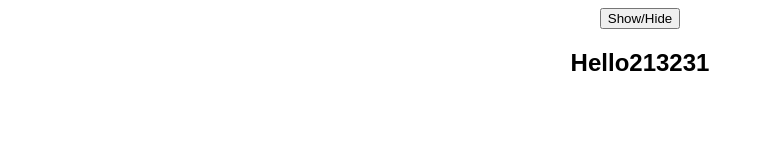
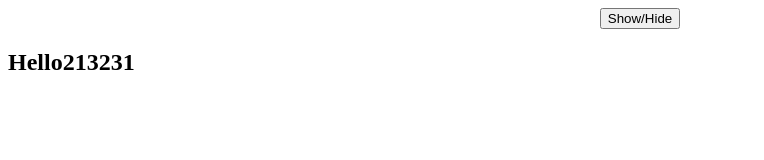
Before and after one commit to kcoulsy/level2react, a React app: page / in a window 1280 px wide. Both pictures are taken after a click on the button "Show/Hide". Shown: the whole page, without its empty margins (0-764 px from the left). Built offline with nearby package versions, Linux system fonts and the light colour scheme.

Commit message:
Created a portal component

```diff
--- a/public/index.html
+++ b/public/index.html
@@ -1,16 +1,18 @@
 <!DOCTYPE html>
 <html lang="en">
-
   <head>
-	<meta charset="utf-8">
-	<meta name="viewport" content="width=device-width, initial-scale=1, shrink-to-fit=no">
-	<meta name="theme-color" content="#000000">
+    <meta charset="utf-8" />
+    <meta
+      name="viewport"
+      content="width=device-width, initial-scale=1, shrink-to-fit=no"
+    />
+    <meta name="theme-color" content="#000000" />
     <!--
       manifest.json provides metadata used when your web app is added to the
       homescreen on Android. See https://developers.google.com/web/fundamentals/engage-and-retain/web-app-manifest/
     -->
-	<link rel="manifest" href="%PUBLIC_URL%/manifest.json">
-	<link rel="shortcut icon" href="%PUBLIC_URL%/favicon.ico">
+    <link rel="manifest" href="%PUBLIC_URL%/manifest.json" />
+    <link rel="shortcut icon" href="%PUBLIC_URL%/favicon.ico" />
     <!--
       Notice the use of %PUBLIC_URL% in the tags above.
       It will be replaced with the URL of the `public` folder during the build.
@@ -24,10 +26,9 @@
   </head>
 
   <body>
-	<noscript>
-		You need to enable JavaScript to run this app.
-	</noscript>
+    <noscript> You need to enable JavaScript to run this app. </noscript>
     <div id="root"></div>
+    <div id="portal"></div>
     <!--
       This HTML file is a template.
       If you open it directly in the browser, you will see an empty page.
@@ -39,5 +40,4 @@
       To create a production bundle, use `npm run build` or `yarn build`.
     -->
   </body>
-
 </html>
--- /dev/null
+++ b/src/components/Portal.js
@@ -0,0 +1,21 @@
+import { Component } from "react";
+import ReactDOM from "react-dom";
+
+const portalRoot = document.getElementById("portal");
+
+export default class Portal extends Component {
+  constructor(props) {
+    super(props);
+    this.el = document.createElement("div");
+  }
+  componentDidMount = () => {
+    portalRoot.appendChild(this.el);
+  };
+  componentWillUnmount = () => {
+    portalRoot.removeChild(this.el);
+  };
+  render() {
+    const { children } = this.props;
+    return ReactDOM.createPortal(children, this.el);
+  }
+}
--- a/src/index.js
+++ b/src/index.js
@@ -2,6 +2,7 @@ import React, { Fragment } from "react";
 import ReactDOM from "react-dom";
 
 import Toggle from "./components/ToggleRenderPropsChildren";
+import Portal from "./components/Portal";
 import "./styles.css";
 
 function App() {
@@ -11,7 +12,11 @@ function App() {
         {({ on, toggle }) => (
           <Fragment>
             <button onClick={toggle}>Show/Hide</button>
-            {on && <h2>Hello213231</h2>}
+            {on && (
+              <Portal>
+                <h2>Hello213231</h2>
+              </Portal>
+            )}
           </Fragment>
         )}
       </Toggle>
```
Lines whose indentation alone changed are shown as unchanged.
